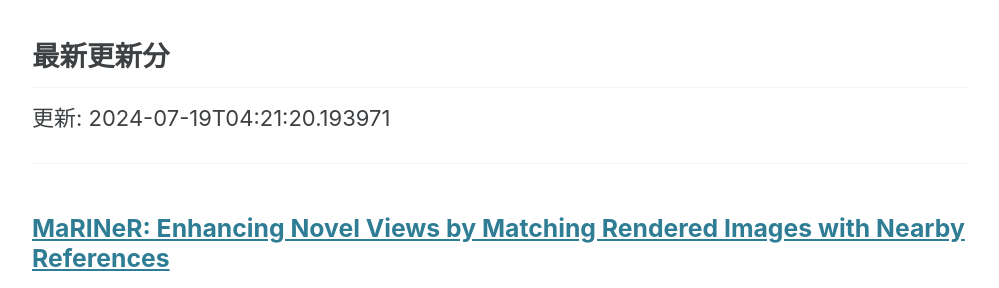
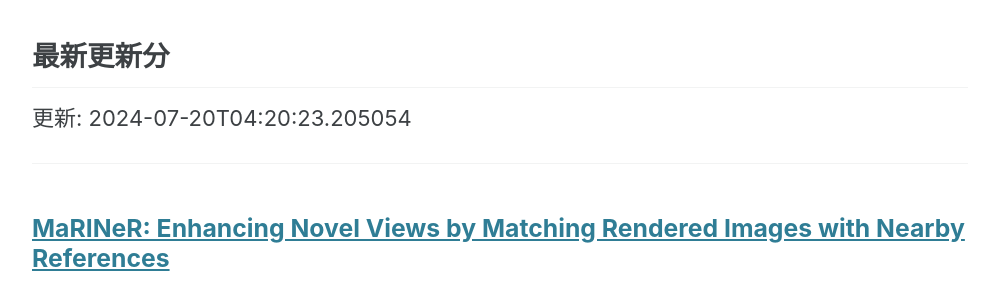
Before and after one commit to haruhisa-enomoto/arxiv-privacy-tech, a Jekyll site: the page built from index.md, in a window 1280 px wide and 900 px high, scrolled down 680 px. Shown: the part 155-443 px from the top of the window, without its empty margins (140-1139 px from the left). Built offline with Jekyll 4.4.1, drawn with Linux system fonts in a browser that asks for light colours; cached includes are drawn as plain includes.

Commit message:
:robot: Automate updates

```diff
--- a/index.md
+++ b/index.md
@@ -27,7 +27,7 @@ author_profile: false
 
 ## 最新更新分
 
-更新: 2024-07-19T04:21:20.193971
+更新: 2024-07-20T04:20:23.205054
 
 - - -
 
```
